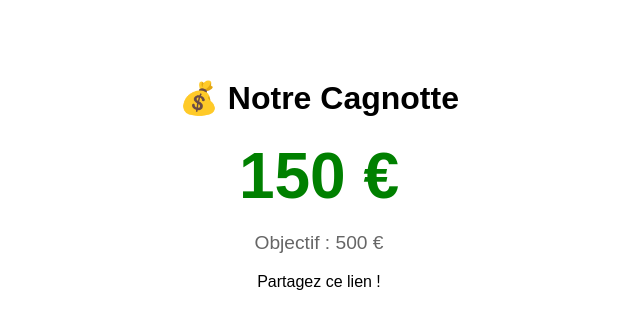
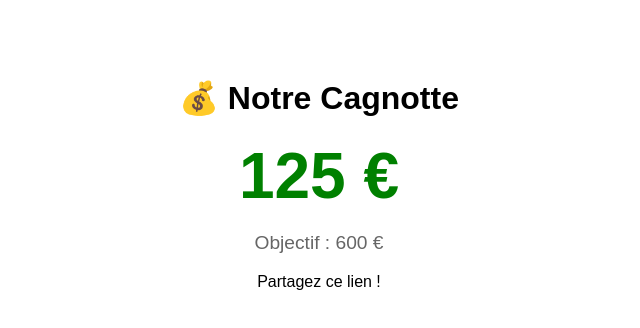
Before and after one commit to RicadatHugo/RicadatHugo.github.io, a plain HTML site: page index.html in a window 1280 px wide. Shown: the full height of the page, 321-961 px from the left. Drawn offline with Linux system fonts and the light colour scheme.

Commit message:
Update index.html

```diff
--- a/index.html
+++ b/index.html
@@ -6,8 +6,8 @@
 </head>
 <body style="text-align:center;padding:50px;font-family:Arial">
     <h1>💰 Notre Cagnotte</h1>
-    <div style="font-size:4em;color:green;font-weight:bold">150 €</div>
-    <p style="font-size:1.2em;color:#666">Objectif : 500 €</p>
+    <div style="font-size:4em;color:green;font-weight:bold">125 €</div>
+    <p style="font-size:1.2em;color:#666">Objectif : 600 €</p>
     <p>Partagez ce lien !</p>
 </body>
 </html>
```
